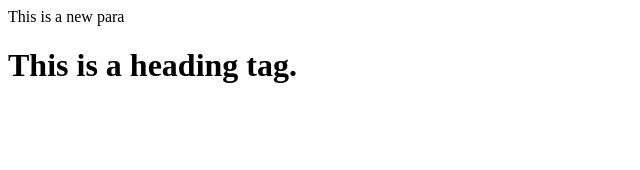
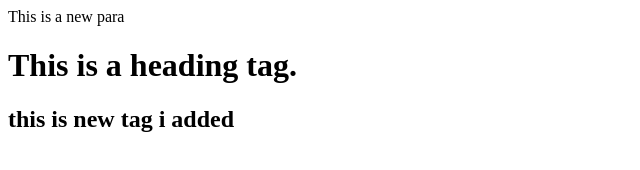
Before and after one commit to lowa2022/new-repo, a plain HTML site: page index.html in a window 1280 px wide. Shown: the whole page, without its empty margins (0-640 px from the left). Drawn offline with Linux system fonts and the light colour scheme.

Commit message:
add h2 tag

```diff
--- a/index.html
+++ b/index.html
@@ -5,3 +5,7 @@
 <h1>
     This is a heading tag.
 </h1>
+
+<h2>
+    this is new tag i added
+</h2>
```
